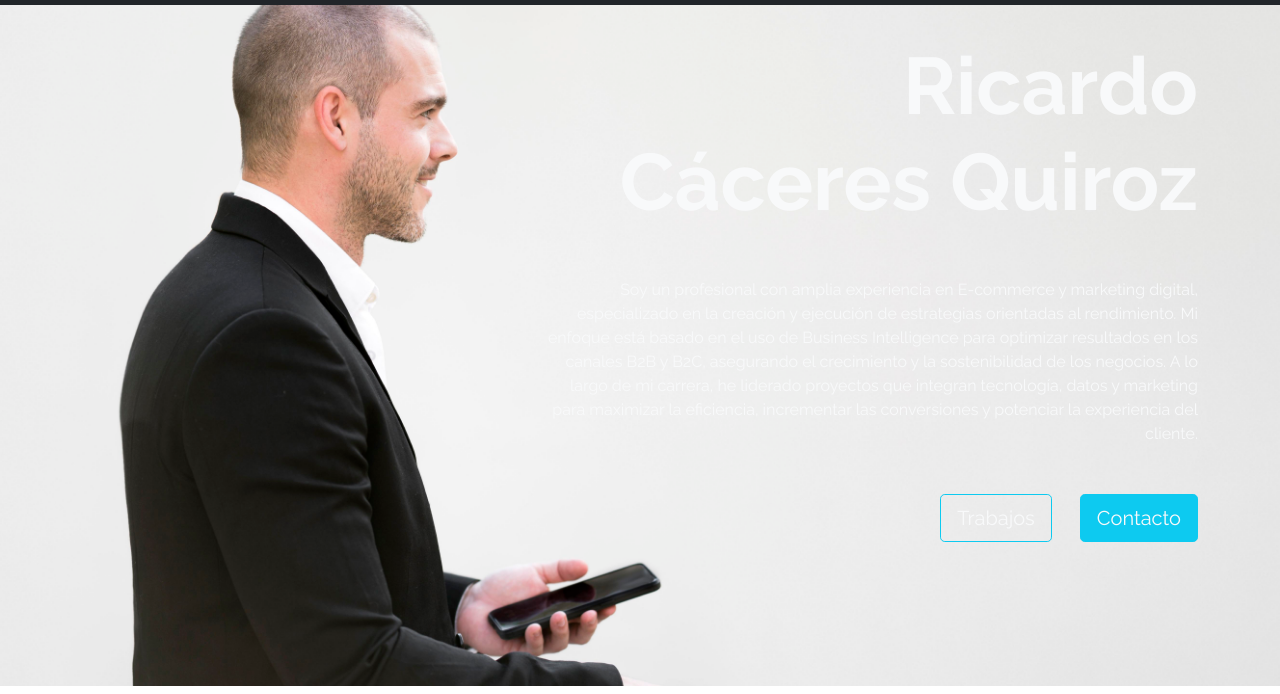
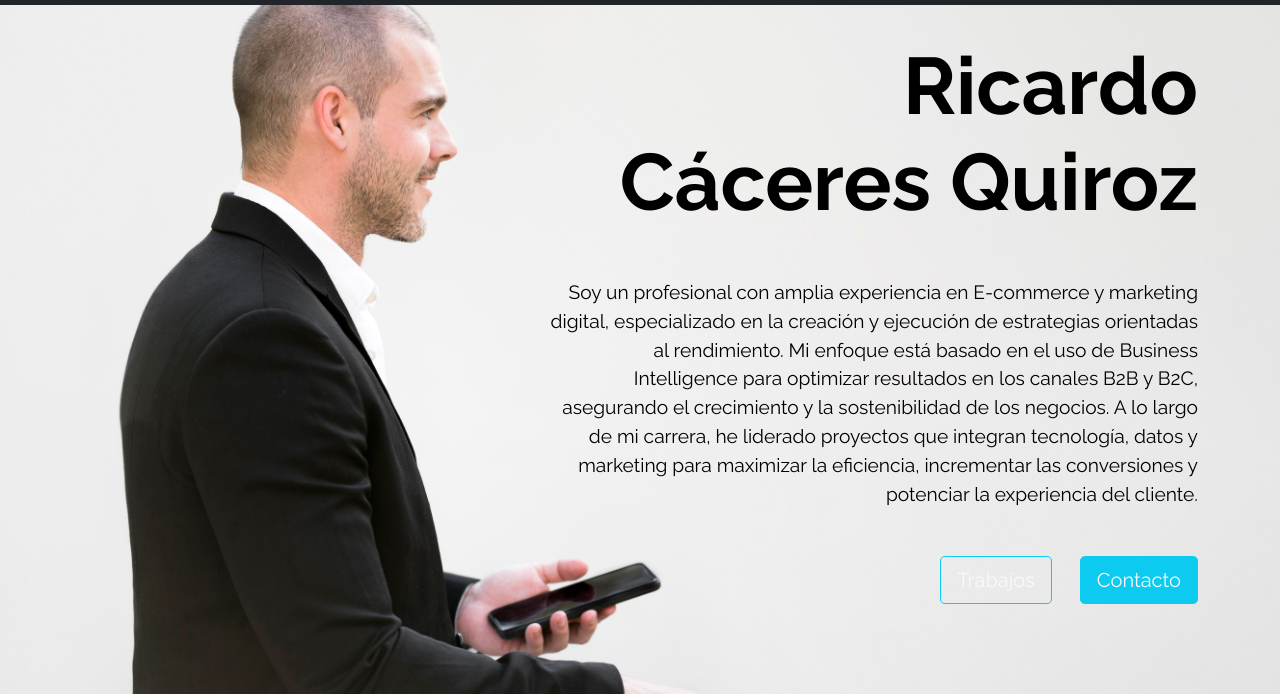
Before and after one commit to Rcaceresq/Ricardo_c-ceres_github, a plain HTML site: page Fork--Trabajo-Ricardo-C-ceres-main/index.html in a window 1280 px wide. Shown: the part 106-800 px from the top of the page. Drawn offline with nearby package versions, Linux system fonts and the light colour scheme.

Commit message:
cambio de color de fuentes h1 y p

```diff
--- a/Fork--Trabajo-Ricardo-C-ceres-main/assets/css/estilos.css
+++ b/Fork--Trabajo-Ricardo-C-ceres-main/assets/css/estilos.css
@@ -38,3 +38,13 @@ body {
   }
 
 }
+h1 {
+  font-size: 2.5rem;
+  font-weight: 700;
+  color: #000000;
+}
+p {
+  font-size: 1.2rem;
+  font-weight: 400;
+  color: #000000;
+}
```
